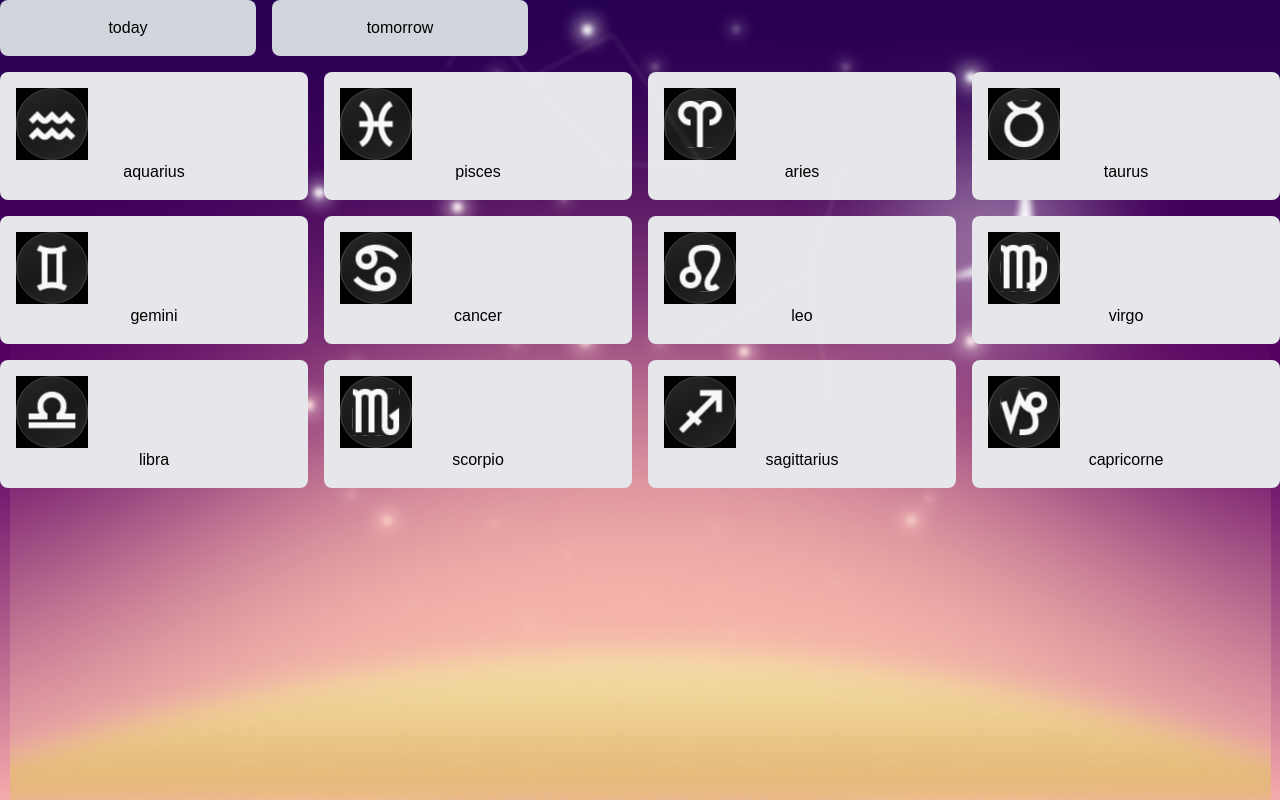
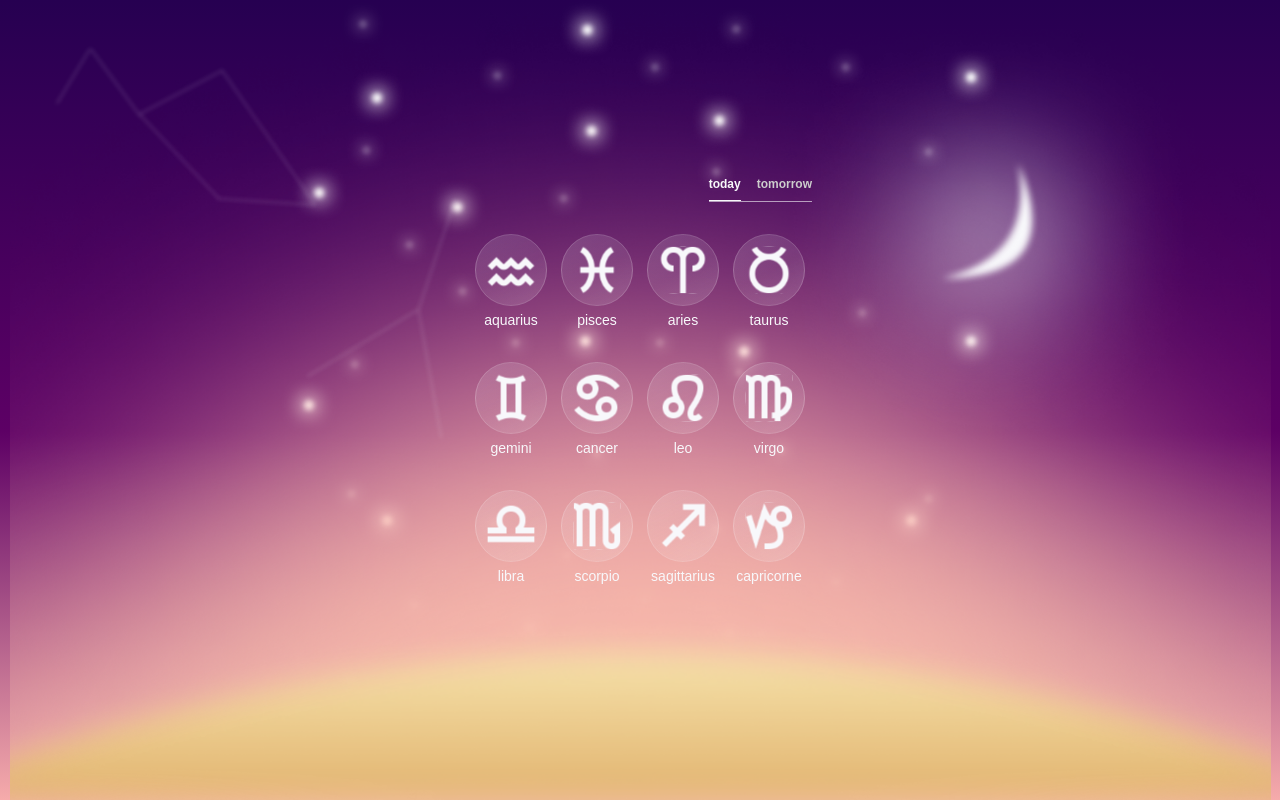
Before and after one commit to Cameron-86/astro-planetarium, a Next.js app: page /zodiac in a window 1280 px wide. Built offline with nearby package versions, Linux system fonts and the light colour scheme.

Commit message:
feat: complete zodiac page

```diff
--- a/app/globals.css
+++ b/app/globals.css
@@ -37,13 +37,10 @@ body::after {
   background-image: url("/bg-images/constellation.png");
   background-size: contain;
   background-repeat: no-repeat;
-  background-position: center;
-  opacity: 1;
   animation: constellationFade 1.5s infinite alternate ease-in-out;
-  background-repeat: no-repeat;
-  background-position: center;
   width: 93vw;
   height: 50vh;
-  top: 1.5%;
+  top: -30%;
   left: 4%;
+  z-index: -1;
 }
--- a/app/page.tsx
+++ b/app/page.tsx
@@ -5,10 +5,8 @@ const Home = () => {
   return (
     <div className="flex flex-col justify-center items-center h-screen">
       <div className="flex flex-col gap-3">
-        <button className="px-5 py-3 bg-gradient-to-b from-[#f8f8fb]/10 via-[#f8f8fb]/25 to-[#f8f8fb]/10 rounded-2xl outline outline-offset-[-1px] outline-[#f8f8fb]/60 flex justify-center items-center gap-2.5">
-          <Link href="./zodiac" className="text-[#f7f8fa] font-semibold">
-            당신의 별자리는 무엇인가요? 🔮
-          </Link>
+        <button className=" cursor-pointer text-[#f7f8fa] font-semibold px-5 py-3 bg-gradient-to-b from-[#f8f8fb]/10 via-[#f8f8fb]/25 to-[#f8f8fb]/10 rounded-2xl outline outline-offset-[-1px] outline-[#f8f8fb]/60 flex justify-center items-center gap-2.5">
+          <Link href="./zodiac">당신의 별자리는 무엇인가요? 🔮</Link>
         </button>
         {/* <button>
           <Link
--- a/app/zodiac/page.tsx
+++ b/app/zodiac/page.tsx
@@ -1,7 +1,11 @@
+"use client";
+
 import Link from "next/link";
-import React from "react";
+import React, { useState } from "react";
 
 const Zodiac = () => {
+  const [activeOption, setActiveOption] = useState("today");
+
   const zodiacSigns = [
     "aquarius",
     "pisces",
@@ -18,30 +22,38 @@ const Zodiac = () => {
   ];
 
   return (
-    <div>
-      <div className="flex cursor-pointer gap-4 mb-4">
+    <div className="flex flex-col mx-auto mt-44 w-[344px]">
+      <div className="flex justify-end cursor-pointer mb-8 text-xs font-semibold ">
+        <div className="flex gap-4 w-fit border-b-1 border-[rgba(247,248,250,0.6)]">
           {["today", "tomorrow"].map((category) => (
             <div
               key={category}
-            className="w-3xs p-4 text-center bg-gray-300 rounded-lg"
+              onClick={() => setActiveOption(category)}
+              className={`pb-2 ${
+                activeOption === category
+                  ? "text-[#f7f8fa] border-b-1"
+                  : "text-[#CCCCCC]"
+              }`}
             >
               {category}
             </div>
           ))}
         </div>
-      <div className="grid grid-cols-4 gap-4">
+      </div>
+      <div className="grid grid-cols-4 space-y-8 w-full">
         {zodiacSigns.map((zodiac) => (
-          <div
+          <Link
             key={zodiac}
-            className="p-4 text-center bg-gray-200 rounded-lg cursor-pointer"
+            href={`./`}
+            className="flex flex-col items-center cursor-pointer"
           >
             <img
               src={`/zodiac/${zodiac}.svg`}
               alt="libra"
-              className="bg-black w-[72px] h-[72px]"
+              className="w-[72px] h-[72px] mb-1"
             />
-            {zodiac}
-          </div>
+            <p className="text-[#f8f8fb] text-sm font-medium">{zodiac}</p>
+          </Link>
         ))}
       </div>
 
```
Lines whose indentation alone changed are shown as unchanged.
